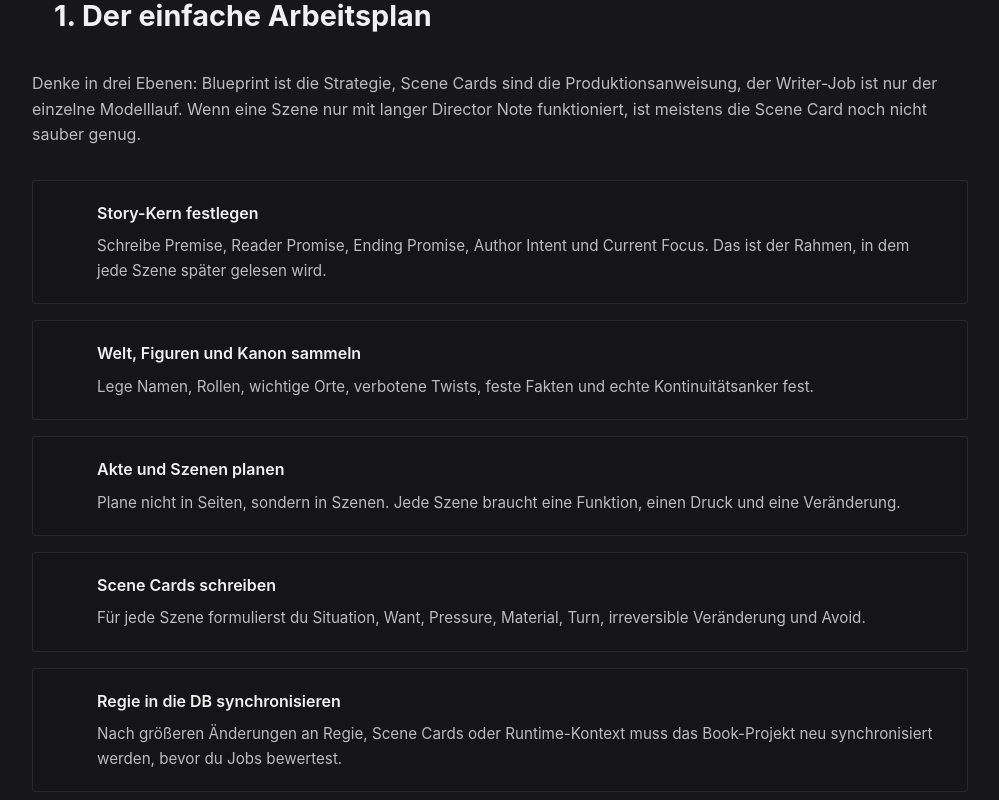
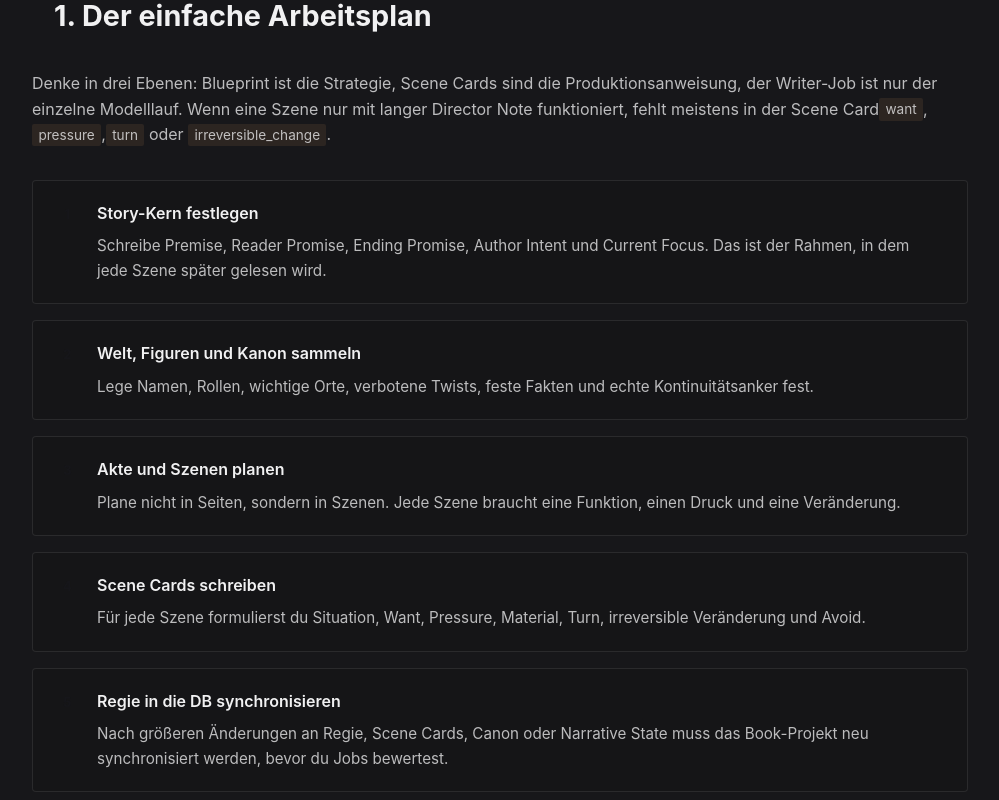
Before and after one commit to KleinDigitalSolutions/EMBER, a Next.js app: page /studio/guide in a window 1280 px wide. Shown: the part 460-1260 px from the top of the page, without its empty margins (140-1139 px from the left). Built offline with nearby package versions, Linux system fonts and the light colour scheme.

Commit message:
docs update usw.

```diff
--- a/app/studio/guide/page.tsx
+++ b/app/studio/guide/page.tsx
@@ -257,8 +257,9 @@ export default function StudioGuidePage() {
         <p>
           Denke in drei Ebenen: Blueprint ist die Strategie, Scene Cards sind die
           Produktionsanweisung, der Writer-Job ist nur der einzelne Modelllauf. Wenn eine
-          Szene nur mit langer Director Note funktioniert, ist meistens die Scene Card noch
-          nicht sauber genug.
+          Szene nur mit langer Director Note funktioniert, fehlt meistens in der Scene Card
+          <span className="code">want</span>, <span className="code">pressure</span>,
+          <span className="code">turn</span> oder <span className="code">irreversible_change</span>.
         </p>
 
         <div className="step-list">
@@ -280,7 +281,7 @@ export default function StudioGuidePage() {
           </div>
           <div className="step-item">
             <h3>Regie in die DB synchronisieren</h3>
-            <p>Nach größeren Änderungen an Regie, Scene Cards oder Runtime-Kontext muss das Book-Projekt neu synchronisiert werden, bevor du Jobs bewertest.</p>
+            <p>Nach größeren Änderungen an Regie, Scene Cards, Canon oder Narrative State muss das Book-Projekt neu synchronisiert werden, bevor du Jobs bewertest.</p>
           </div>
           <div className="step-item">
             <h3>Zwei Testszenen generieren</h3>
@@ -415,7 +416,7 @@ Scene Card
   thread:
   avoid:
   aftertaste:
-  ending_type:
+  ending_type: # nur Rhythmus-Metadatum, kein Schreibauftrag
 \`\`\``}</div>
         </div>
       </section>
@@ -499,8 +500,8 @@ Scene Card
             </tr>
             <tr>
               <td><span className="code">where_when</span></td>
-              <td>Ort und Zeit, wenn sie wichtig sind.</td>
-              <td>Wo findet der Druck statt?</td>
+              <td>Ort/Zeit als Szenenanker. Sobald konkret gesetzt, schützt es vor Drift.</td>
+              <td>Nur konkret setzen, wenn Drift falsch wäre.</td>
             </tr>
             <tr>
               <td><span className="code">situation</span></td>
@@ -562,7 +563,7 @@ Scene Card
   thread: Wer kennt Milas Kita-Routine gut genug?
   avoid: Keine Objektliste, kein Beweis-Monolog, kein hysterischer Ausbruch.
   aftertaste: Der freundlichste Satz der Erzieherin klingt nach Abstand.
-  ending_type: Object Intrusion`}</div>
+  ending_type: Object Intrusion # Audit only`}</div>
         </div>
 
         <div className="warning-box">
@@ -616,7 +617,7 @@ Scene Card
             <tr>
               <td>Legacy weich</td>
               <td><span className="code">proof_object</span>, <span className="code">alltagswaffe</span>, <span className="code">kindmoment</span>, <span className="code">closingLine</span></td>
-              <td>Material oder Orientierung, kein Pflichtsatz und keine Objektpflicht.</td>
+              <td>Material, Drucksignal oder optionales Schlussbild / Tonhinweis. Kein Satzdiktat und keine Objektpflicht.</td>
             </tr>
             <tr>
               <td>Audit</td>
@@ -747,8 +748,8 @@ Scene Card
         <div className="highlight-box">
           <span className="label">Provider</span>
           <p style={{ margin: 0, fontSize: "0.95rem" }}>
-            In der UI nutzt du <strong>Auto</strong>, <strong>OpenAI</strong> oder
-            <strong> Anthropic</strong>. <span className="code">local_fallback</span> ist ein
+            In der UI nutzt du <strong>Auto</strong>, <strong>OpenAI</strong> oder{" "}
+            <strong>Anthropic</strong>. <span className="code">local_fallback</span> ist ein
             Sicherheitsweg, kein Qualitätsurteil über die Regie.
           </p>
         </div>
```
